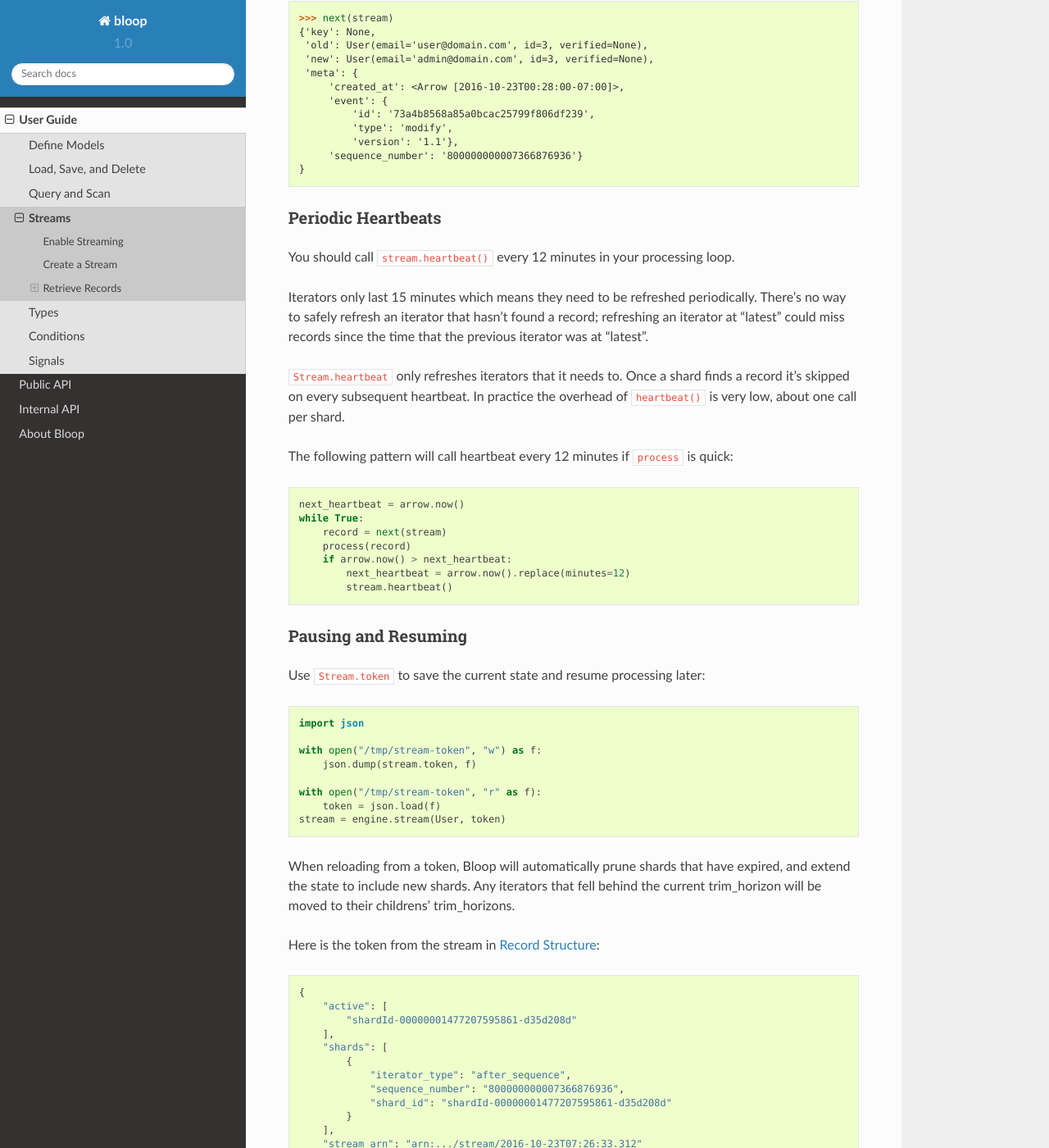
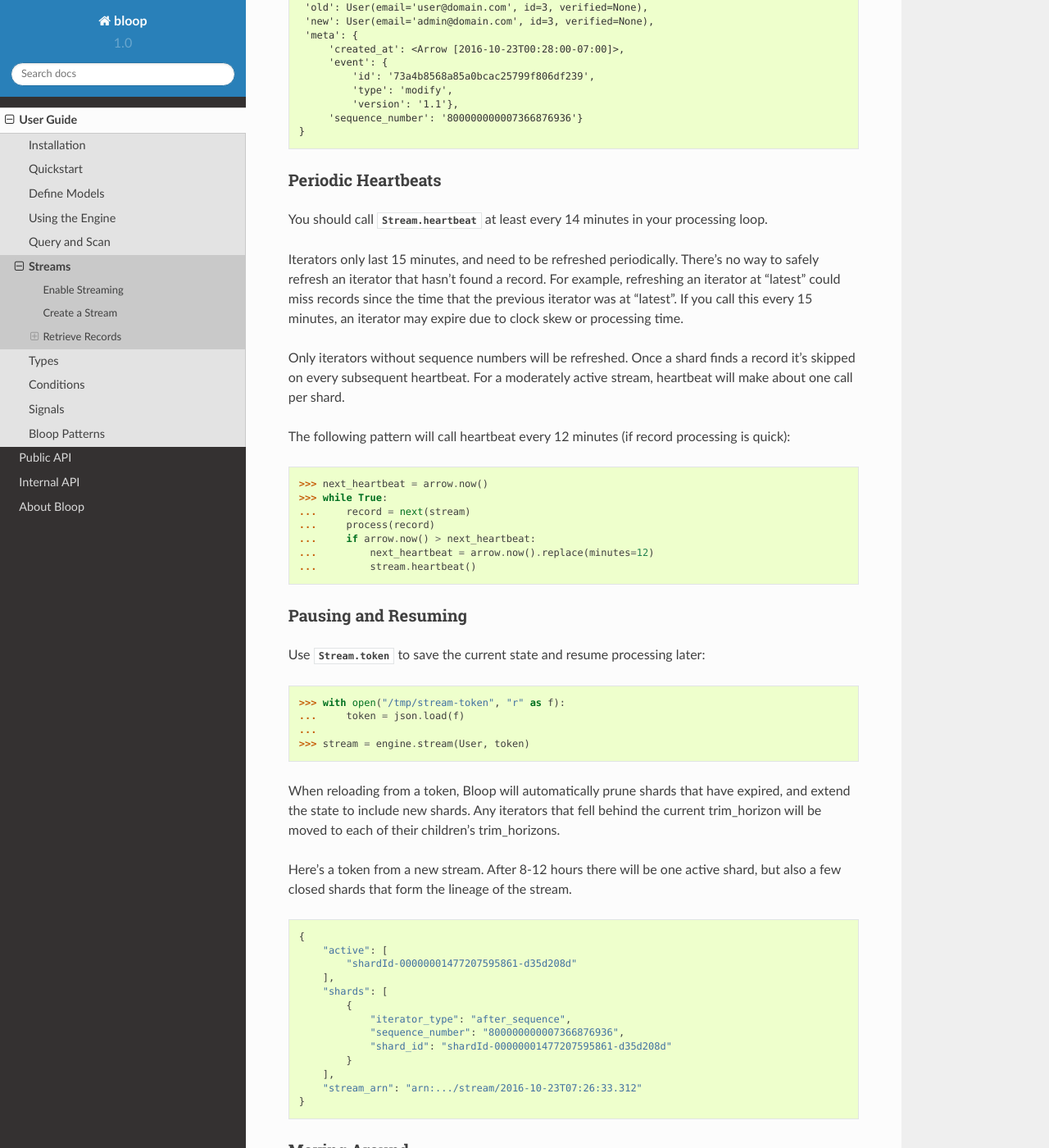
Before and after one commit to numberoverzero/bloop, a Sphinx documentation site: the page built from docs/user/streams.rst, in a window 1280 px wide and 1400 px high, scrolled down 2908 px. Shown: the whole window at 82% size. Built offline with Sphinx 7.4.7 and the Read the Docs theme 2.0.0, drawn with Linux system fonts in a browser that asks for light colours; some of the changed text lies outside the part shown.

Commit message:
Streamline existing sections of User Guide, clean up titles

```diff
--- a/docs/user/conditions.rst
+++ b/docs/user/conditions.rst
@@ -5,7 +5,7 @@
 
 Conditions are used for:
 
-* Optimistic concurrency when :ref:`Saving or Deleting <save-delete-interface>` objects
+* Optimistic concurrency when :ref:`saving <user-engine-save>` or :ref:`deleting <user-engine-delete>` objects
 * To specify a Query's :ref:`key condition <query-key>`
 * To :ref:`filter results <query-filter>` from a Query or Scan
 
--- a/docs/user/index.rst
+++ b/docs/user/index.rst
@@ -3,11 +3,11 @@
 User Guide
 ^^^^^^^^^^
 
-This is the user guide landing page.
-
 .. toctree::
     :maxdepth: 2
 
+    install
+    quickstart
     models
     engine
     query
@@ -15,3 +15,4 @@
     types
     conditions
     signals
+    patterns
--- a/docs/user/patterns.rst
+++ b/docs/user/patterns.rst
@@ -1,8 +1,9 @@
-Patterns
-^^^^^^^^
+Bloop Patterns
+^^^^^^^^^^^^^^
 
 .. _patterns-local:
 
+==============
 DynamoDB Local
 ==============
 
@@ -24,6 +25,7 @@
     ExpressionAttributeName when you query or scan against a GSI.  For example, see
     `this issue <https://github.com/numberoverzero/bloop/issues/43>`_.
 
+======================
 Generic "if not exist"
 ======================
 
--- a/docs/user/streams.rst
+++ b/docs/user/streams.rst
@@ -9,28 +9,29 @@
 
 .. warning::
 
-    In general, DynamoDB **does not guarantee** chronological ordering of changes **across shards**. Chronological
-    ordering for the entire stream is only guaranteed for a table with a **single partition**; exactly one shard
-    will be open at any time.
+        **Chronological order is not guaranteed for high throughput streams.**
 
-    Bloop creates a total ordering across shards using DynamoDB's ordering rules
-    and each record's |ApproximateCreationDateTime|_ and |SequenceNumber|_.
+        DynamoDB guarantees ordering:
 
-    For a detailed explanation, see :ref:`internal-streams`.
+        * within any single shard
+        * across shards for a single hash/range key
+
+        There is no way to exactly order records from adjacent shards.  High throughput streams
+        provide approximate ordering using each record's "ApproximateCreationDateTime".
+
+        Tables with a single partition guarantee order across all records.
+
+        See :ref:`Stream Internals <internal-streams>` for details.
 
 
 __ http://docs.aws.amazon.com/amazondynamodb/latest/developerguide/Streams.html
 __ http://docs.aws.amazon.com/dynamodbstreams/latest/APIReference/Welcome.html
-.. |ApproximateCreationDateTime| replace:: ``ApproximateCreationDateTime``
-.. _ApproximateCreationDateTime: https://docs.aws.amazon.com/dynamodbstreams/latest/APIReference/API_StreamRecord.html#DDB-Type-StreamRecord-ApproximateCreationDateTime
-.. |SequenceNumber| replace:: ``SequenceNumber``
-.. _SequenceNumber: https://docs.aws.amazon.com/dynamodbstreams/latest/APIReference/API_StreamRecord.html#DDB-Type-StreamRecord-SequenceNumber
 
 ================
 Enable Streaming
 ================
 
-To add a stream that includes new and old images in each record, add the following to a model's meta:
+Add the following to a model's ``Meta`` to enable a stream with new and old objects in each record:
 
 .. code-block:: python
 
@@ -63,85 +64,76 @@
 Next, create a stream on the model.  This example starts at "trim_horizon" to get all records from the last
 24 hours, but could also be "latest" to only return records created after the stream was instantiated.
 
-.. code-block:: python
+.. code-block:: pycon
 
-    stream = engine.stream(User, "trim_horizon")
+    >>> stream = engine.stream(User, "trim_horizon")
 
-If you want to start at a certain point in time, you can also use an :py:class:`arrow.arrow.Arrow` datetime:
-
-.. code-block:: python
-
-    stream = engine.stream(User, arrow.now().replace(hours=-12))
-
+If you want to start at a certain point in time, you can also use an :class:`arrow.arrow.Arrow` datetime.
 Creating streams at a specific time is **very expensive**, and will iterate all records since the stream's
 trim_horizon until the target time.
 
-If you are trying to resume processing from the same position as another
-stream, you should persist the ``Stream.token`` and load from that instead of using a specific time:
+.. code-block:: pycon
 
-.. code-block:: python
+    >>> stream = engine.stream(User, arrow.now().replace(hours=-12))
 
-    previous_stream = engine.stream(User, "trim_horizon")
-    # Do a bunch of processing...
+If you are trying to resume processing from the same position as another stream, you should load from a persisted
+:data:`Stream.token <bloop.stream.Stream.token>` instead of using a specific time.
+See :ref:`stream-resume` for an example of a stream token.
+
+.. code-block:: pycon
+
+    >>> import json
+    >>> original_stream = engine.stream(User, "trim_horizon")
+    >>> with open("/tmp/state", "w") as f:
+    ...     json.dump(original_stream.token, f)
     ...
-
-    # Save the state to a file
-    with open("/tmp/state", "w") as f:
-        json.dump(previous_stream.token, f)
-
+    # Some time later
+    >>> with open("/tmp/state", "r") as f:
+    ...     token = json.load(f)
     ...
-    # Some time later, resume processing from the same point
-    with open("/tmp/state", "r") as f:
-        previous_token = json.load(f)
-    stream = engine.stream(User, previous_token)
-
-See :ref:`stream-resume` for an example of a stream token.
+    >>> stream = engine.stream(User, token)
 
 ================
 Retrieve Records
 ================
 
-You only need to call :py:func:`next` on a Stream to get the next record:
+You only need to call :func:`next` on a Stream to get the next record:
 
-.. code-block:: python
+.. code-block:: pycon
 
-    record = next(stream)
+    >>> record = next(stream)
 
 If there are no records at the current position, record will be ``None``.  A common pattern is to poll immediately
-when a record is found, but to wait a small amount when no record is found.  Which you use will depend on how
-aggressively you want to process new records:
+when a record is found, but to wait a small amount when no record is found.
 
-.. code-block:: python
+.. code-block:: pycon
 
-    while True:
-        record = next(stream)
-        if not record:
-            time.sleep(0.2)
-        else:
-            process(record)
-
-.. _stream-records:
+    >>> while True:
+    ...     record = next(stream)
+    ...     if not record:
+    ...         time.sleep(0.2)
+    ...     else:
+    ...         process(record)
 
 ----------------
 Record Structure
 ----------------
 
-Each record is a dict with an instance of the stream model in one or more of ``"key"``, ``"old"``, and ``"new"``.
-This will depend on the stream declaration above, as well as the record type.  A key-only stream will have
-``None`` in the ``"old"`` and ``"new"`` fields.  If a stream includes both ``old`` and ``new`` images but the
-record type is delete, ``"new"`` will be ``None`` because there is no new value.
+Each record is a dict with instances of the model in one or more of ``"key"``, ``"old"``, and ``"new"``.
+These are populated according to the stream's ``"include"`` above, as well as the event type.  A key-only
+stream will never have new or old objects.  If a stream includes new and old objects and the event type is delete,
+new will be ``None``.
 
 Save a new user, and then update the email address:
 
-.. code-block:: python
+.. code-block:: pycon
 
-    user = User(id=3, email="user@domain.com")
-    engine.save(user)
+    >>> user = User(id=3, email="user@domain.com")
+    >>> engine.save(user)
+    >>> user.email = "admin@domain.com"
+    >>> engine.save(user)
 
-    user.email = "admin@domain.com"
-    engine.save(user)
-
-The first record won't have an ``old`` value, since it was the first time this item was saved:
+The first record won't have an old value, since it was the first time this item was saved:
 
 .. code-block:: pycon
 
@@ -179,27 +171,28 @@
 Periodic Heartbeats
 -------------------
 
-You should call ``stream.heartbeat()`` every 12 minutes in your processing loop.
+You should call :func:`Stream.heartbeat <bloop.stream.Stream.heartbeat>` at least every 14 minutes in your
+processing loop.
 
-Iterators only last 15 minutes which means they need to be refreshed periodically.  There's no way to
-safely refresh an iterator that hasn't found a record; refreshing an iterator at "latest" could miss records since
-the time that the previous iterator was at "latest".
+Iterators only last 15 minutes, and need to be refreshed periodically.  There's no way to
+safely refresh an iterator that hasn't found a record.  For example, refreshing an iterator at "latest" could miss
+records since the time that the previous iterator was at "latest".  If you call this every 15 minutes, an iterator
+may expire due to clock skew or processing time.
 
-``Stream.heartbeat`` only refreshes iterators that it needs to.  Once a shard finds a record it's
-skipped on every subsequent heartbeat.  In practice the overhead of ``heartbeat()`` is very low,
-about one call per shard.
+Only iterators without sequence numbers will be refreshed.  Once a shard finds a record it's
+skipped on every subsequent heartbeat.  For a moderately active stream, heartbeat will make about one call per shard.
 
-The following pattern will call heartbeat every 12 minutes if ``process`` is quick:
+The following pattern will call heartbeat every 12 minutes (if record processing is quick):
 
-.. code-block:: python
+.. code-block:: pycon
 
-    next_heartbeat = arrow.now()
-    while True:
-        record = next(stream)
-        process(record)
-        if arrow.now() > next_heartbeat:
-            next_heartbeat = arrow.now().replace(minutes=12)
-            stream.heartbeat()
+    >>> next_heartbeat = arrow.now()
+    >>> while True:
+    ...     record = next(stream)
+    ...     process(record)
+    ...     if arrow.now() > next_heartbeat:
+    ...         next_heartbeat = arrow.now().replace(minutes=12)
+    ...         stream.heartbeat()
 
 .. _stream-resume:
 
@@ -207,23 +200,21 @@
 Pausing and Resuming
 --------------------
 
-Use ``Stream.token`` to save the current state and resume processing later:
+Use :data:`Stream.token <bloop.stream.Stream.token>` to save the current state and resume processing later:
 
-.. code-block:: python
+.. code-block:: pycon
 
-    import json
+    >>> with open("/tmp/stream-token", "r" as f):
+    ...     token = json.load(f)
+    ...
+    >>> stream = engine.stream(User, token)
 
-    with open("/tmp/stream-token", "w") as f:
-        json.dump(stream.token, f)
+When reloading from a token, Bloop will automatically prune shards that have expired, and extend the
+state to include new shards.  Any iterators that fell behind the current trim_horizon will be moved
+to each of their children's trim_horizons.
 
-    with open("/tmp/stream-token", "r" as f):
-        token = json.load(f)
-    stream = engine.stream(User, token)
-
-When reloading from a token, Bloop will automatically prune shards that have expired, and extend the state to include
-new shards.  Any iterators that fell behind the current trim_horizon will be moved to their childrens' trim_horizons.
-
-Here is the token from the stream in :ref:`stream-records`:
+Here's a token from a new stream. After 8-12 hours there will be one active shard, but also a few
+closed shards that form the lineage of the stream.
 
 .. code-block:: python
 
@@ -241,25 +232,24 @@
         "stream_arn": "arn:.../stream/2016-10-23T07:26:33.312"
     }
 
-There is only one shard because the stream was created less than 4 hours ago.  After 24 hours there will still be
-one active shard, but there would be 5 other closed shards that form the lineage of the stream.
+
 
 -------------
 Moving Around
 -------------
 
-This function takes the same ``position`` argument as ``engine.stream``:
+This function takes the same ``position`` argument as :func:`Engine.stream <bloop.engine.Engine.stream>`:
 
-.. code-block:: python
+.. code-block:: pycon
 
     # Any stream token; this one rebuilds the
     # stream in its current location
-    stream.move_to(stream.token)
+    >>> stream.move_to(stream.token)
 
     # Jump back in time 2 hours
-    stream.move_to(arrow.now().replace(hours=-2))
+    >>> stream.move_to(arrow.now().replace(hours=-2))
 
     # Move to the oldest record in the stream
-    stream.move_to("trim_horizon")
+    >>> stream.move_to("trim_horizon")
 
-As noted in :ref:`stream-create`, moving to a specific time is **very expensive**.
+As noted :ref:`above <stream-create>`, moving to a specific time is **very expensive**.
```
Also changed, not shown: other parts of docs/user/streams.rst (+1 -1 lines), docs/user/engine.rst (+49 -6 lines).
